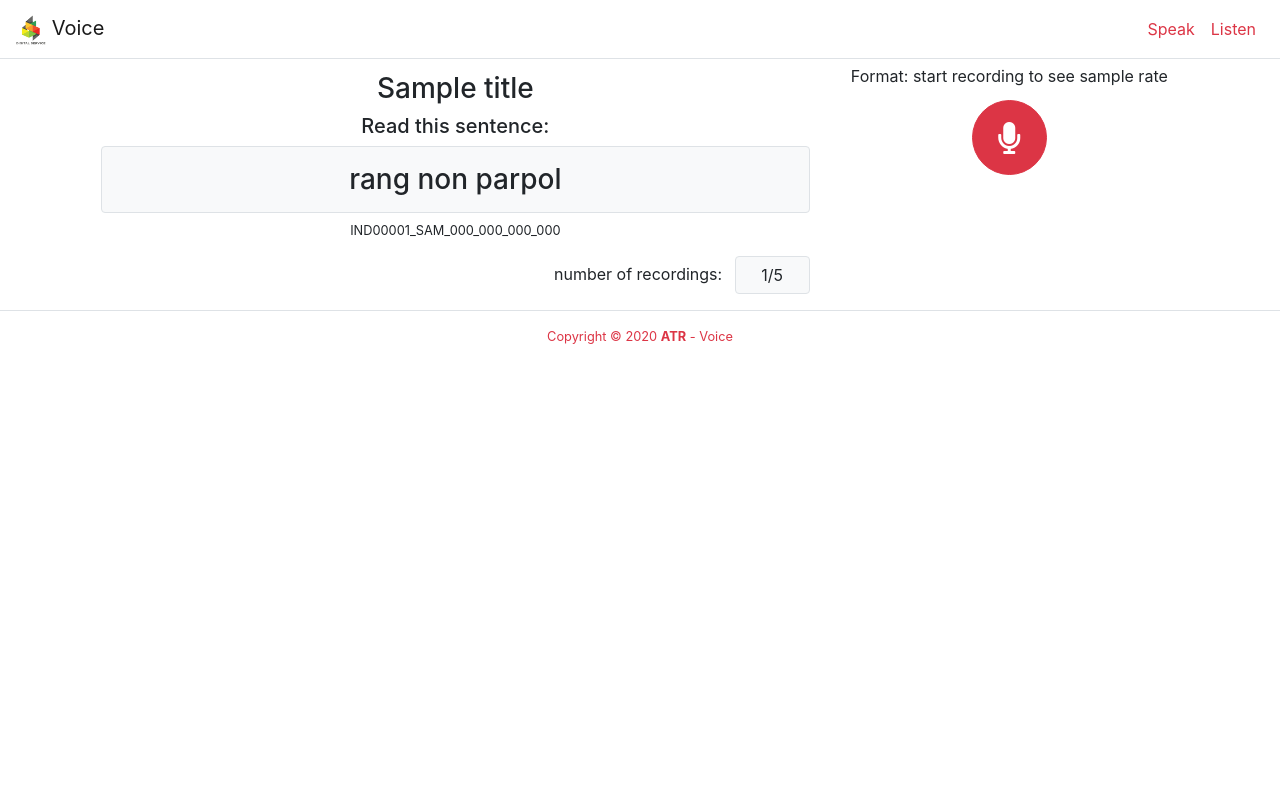
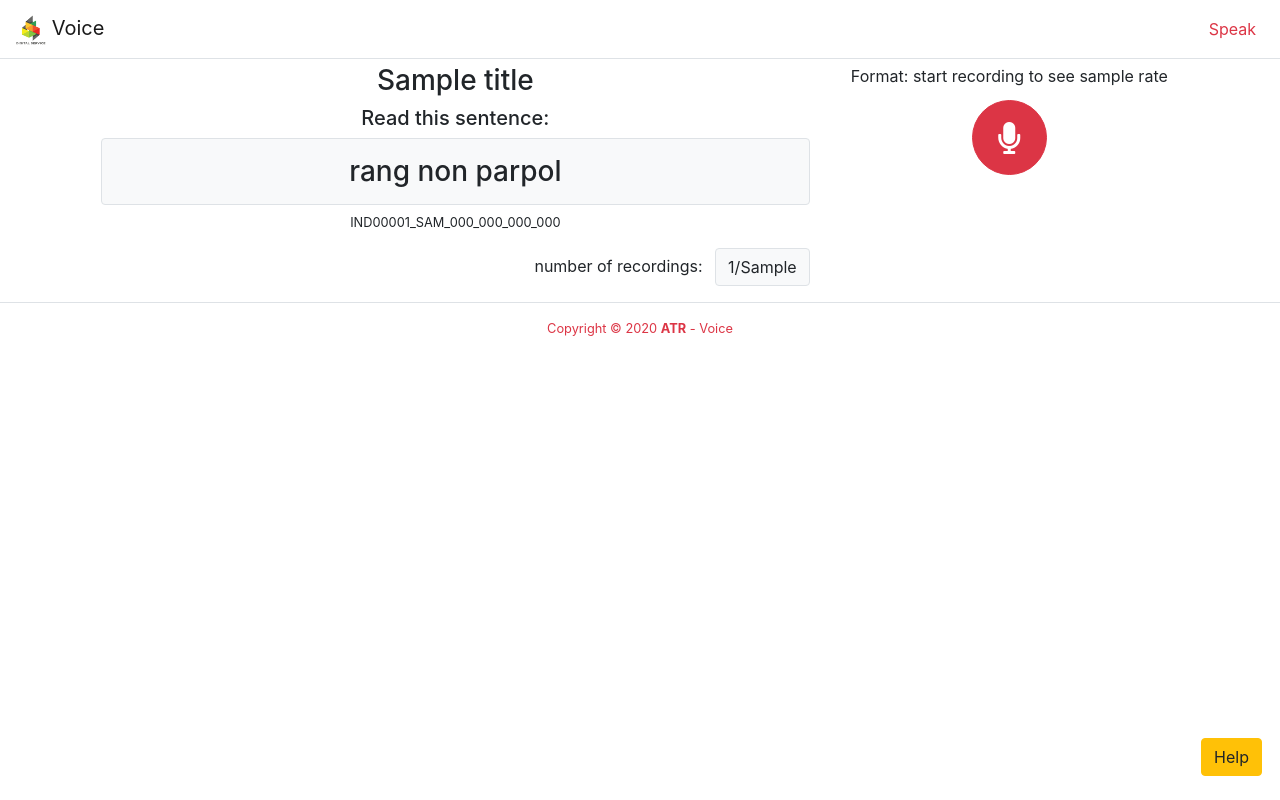
Before and after one commit to myusuf002/web_voice_record, a Django app: template speak/templates/speak/record.html in a window 1280 px wide. Run offline with Django 3.2, Linux system fonts and the light colour scheme; data comes from the database, SQL or seed files in the repository; both versions use the stored data as it was after the commit; the template is opened without the code that fills it: values that come from a table or form of the project are taken from there, most other values are stand-ins (such as "Sample title", 1, 10 or a date in 2020); some libraries are stand-ins or nearby versions.

Commit message:
Add instructions

```diff
--- a/speak/models.py
+++ b/speak/models.py
@@ -1,5 +1,10 @@
 from django.db import models
 # Create your models here.
+class Configuration(models.Model):
+    code = models.CharField(max_length=32, blank=True, null=True, unique=True)
+    text = models.TextField(blank=True, null=True)
+    def __str__(self): return self.code
+
 class Record(models.Model):
     code = models.CharField(max_length=512, blank=True, null=True, unique=True)
     utterance = models.CharField(max_length=512, blank=True, null=True)
--- a/speak/templates/speak/record.html
+++ b/speak/templates/speak/record.html
@@ -6,6 +6,32 @@
 
 {% block content %}
 
+
+<div class="pr-2 pb-4" data-toggle="tooltip" data-placement="bottom" title="Click for instructions" style="position:fixed;right:10;bottom:0;">
+<button type="button" class="btn btn-warning" data-toggle="modal" data-target="#modalHelp">
+    Help
+</button>
+</div>
+
+<div class="modal fade bd-example-modal-lg" id="modalHelp" tabindex="-1" role="dialog" aria-labelledby="modalHelpTitle" aria-hidden="true">
+<div class="modal-dialog modal-dialog-centered modal-lg" role="document">
+    <div class="modal-content">
+    <div class="modal-header">
+        <h5 class="modal-title" id="modalHelpTitle">Instructions</h5>
+        <button type="button" class="close" data-dismiss="modal" aria-label="Close">
+        <span aria-hidden="true">&times;</span>
+        </button>
+    </div>
+    <div class="modal-body text-left">
+        {{ instructions|safe }}
+    </div>
+    <div class="modal-footer">
+        <button type="button" class="btn btn-warning" data-dismiss="modal">Close</button>
+    </div>
+    </div>
+</div>
+
+</div>
 <div class="alert alert-warning alert-dismissible fixed-top m-5 fade" role="alert" id="saveAlert">
     <strong>The recording has been saved!</strong> Please continue recording with us.
     <button type="button" class="close" data-dismiss="alert" aria-label="Close">
@@ -22,11 +48,12 @@
 
 <div class="container">
     <div class="row px-3 pt-3">
-        <div class="col-md-8 mt-2 text-center">
+        <div class="col-md-8 text-center">
             <h3>{{ title }}</h3>
             <h5>Read this sentence:</h5>
             <h3 id="utterance" class="bg-light border p-3 rounded text-center">{{ utterance.text }}</h3>
             <small>{{ utterance.code|upper }}_{{ response.name|slice:':3'|upper }}_{{ response.gender.code |upper }}_{{ response.age.code|upper }}_{{ response.ethnic.code|upper }}_{{ response.dialect.code|upper }}</small>
+
         </div>
         <div class="col-md-4 text-center">
             <div id="formats">Format: start recording to see sample rate</div>
@@ -48,7 +75,7 @@
     <div class="row px-3">
         <div class="col-md-8 text-center text-md-right my-3">
                 {% comment %} <button class="btn btn-outline-danger px-3 mr-3" onClick="window.location.reload()">Next</button> {% endcomment %}
-                {% if count_record >= 5 %}
+                {% if count_record >= min_record %}
                     <form class="p-0 ml-auto col-md-2" action="{% url 'done_record' %}" method="POST">
                         {% csrf_token %}
                         <input type="hidden" name="gender" value="{{ response.gender }}">
@@ -59,11 +86,10 @@
                     </form>
                 {% else %}
                     <span class="mr-2">number of recordings:</span>
-                    <span class="btn btn-light border" style="min-width:75px;">{{ count_record }}/5</span>
+                    <span class="btn btn-light border" style="min-width:75px;">{{ count_record }}/{{ min_record }}</span>
                 {% endif %}
         </div>
     </div>
-
 </div>
 {% endblock %}
 
--- a/templates/base.html
+++ b/templates/base.html
@@ -46,9 +46,9 @@
                 <li class="nav-item  {% if page == 'speak' %} active {% endif %}">
                     <a class="nav-link text-danger" href="{% url 'speak' %}">Speak</a>
                 </li>
-		<li class="nav-item  {% if page == 'listen' %} active {% endif %}">
+		        {% comment %} <li class="nav-item  {% if page == 'listen' %} active {% endif %}">
                     <a class="nav-link text-danger" href="{% url 'listen' %}">Listen</a>
-                </li>
+                </li> {% endcomment %}
             </ul>
         </div>
     </nav>
```
Also changed, not shown: speak/admin.py (+11 -0 lines), speak/views.py (+13 -1 lines), db.sqlite3, speak/migrations/0015_configuration.py (added).
